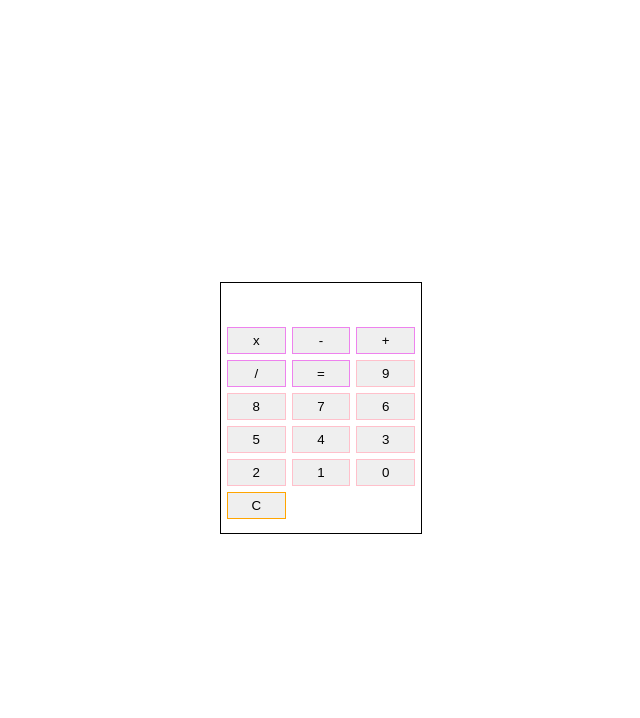
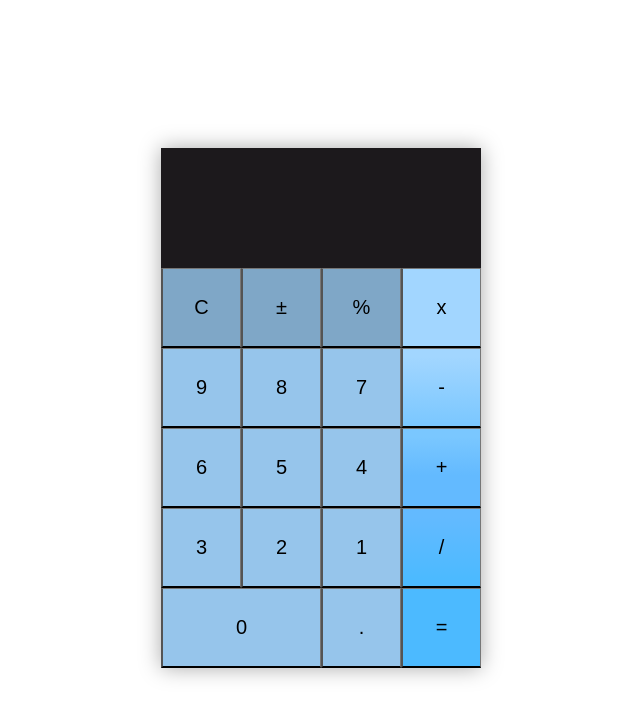
Before and after one commit to hydeiablakey/CalculatorApp, a React app: page / in a window 1280 px wide. Shown: the whole page, without its empty margins (319-959 px from the left). Built offline with nearby package versions, Linux system fonts and the light colour scheme.

Commit message:
Add styling to app and valueUtility method for utility buttons

```diff
--- a/components/containers/App/App.js
+++ b/components/containers/App/App.js
@@ -1,14 +1,12 @@
 import React, { Component } from 'react';
-import Input from '../../presentational/Input/Input';
-import Buttons from '../../presentational/Buttons/Buttons'
+import Display from '../../presentational/Display';
+import Buttons from '../../presentational/Buttons'
 import './App.less';
 
 export default class App extends Component {
   static _operatorCount = 0;
-
   constructor() {
     super();
-
     this.state = {
       prevNum: "",
       currentNum: "",
@@ -16,8 +14,18 @@ export default class App extends Component {
     }
   }
 
-
-  //Responsible for changing the currentNum to the previousNum and after clicking a valueperator, currentNum returns to "".
+ /*
+  * 1. Grabbing the operator
+  * 2. Moving currentNum to prevNum
+  * 3. Set currentOperation to operator
+  * 4. Check to see if this is the second or greater time
+  *    that we're using an operator in this sequence
+  *     a. If not, do nothing and continue
+  *     b. otherwise, evaluate with current currentNum, prevNum and
+  *        currentOperation by calling the _handleEvaluate method like
+  *        if the equal button was pressed
+  * 5. Increment operator count
+  */
 
   _handleOperators = ( event ) => {
     const valueOperator = event.target.value;
@@ -28,34 +36,72 @@ export default class App extends Component {
       currentOperation: valueOperator
     });
 
-    // handle the operation if this is the second or more
-    // time that we've reached an operator in the same
-    // sequence
+    if ( App._operatorCount >  0) {
+      this._handleEvaluate();
 
-    if ( App._operatorCount >  0) {
-      this._handleEvaluate(); //Then log the result of the first operation, to get another operation.
-
-    //currentNum is expecting a string because we don't parse until we hit the equal sign.
-    // But, we want to change the currentNumber into an int when a second operator is added or in other words
-    // when count is >= 1.
       console.log("State of currentNum: ", this.state.currentNum);
     }
-
-
-    console.log("handleOperators", this.state );
 
     App._operatorCount++;
   }
 
+  /* This is the setup for all utility buttons: clear, percent and plus/minus.
+   * It is responsible for checking if valueUtility is equal to %, C or plusminus.
+   * 1. Set valueUtility to the event value of the button's that contain this method.
+   * 2. Check if valueUtility is equal to %, if it is then divide the currentNumber by 100.
+   * 3. If it is not equal to %, check if it is equal to "C", if it is, then set the state.
+   * ...
+   */
+
+   _handleUtility = (event) => {
+    const valueUtility = event.target.value;
+
+    this._handleEvaluate();
+    if (valueUtility === "%") {
+      let percents = parseInt(this.state.currentNum);
+      const percentSign = percents / 100;
+      console.log("The percent equivalent: " + percentSign);
+
+      this.setState({
+      currentNum:percentSign
+
+      })
+
+   } else if (valueUtility === "C") {
+      this.setState({
+      currentNum: "",
+      prevNum: "",
+      currentOperation: null
+    })
+
+    } else if (valueUtility === "plusMinus" ) {
+      console.log("You tried to use a negative sign or change to postive!");
+    //soon add plus minus equation here.
+    }
+  }
+
+
 
   //responsible for converting string currentNum and previousNum and providing operations.
+ /*
+  * 1. Get currentNum, prevNum and currentOperation from state if it's avilable(non-empty string)
+  *    a. if they're available, continue
+  *    b. otherwise, we cant evaluate, so return(and maybe log an error)
+  * 2. Check the operator, and execute the operation
+  * 3. Set currentNum to new value
+  * 4. Clear out previousNum and currentOperation
+  */
+
   _handleEvaluate = () => {
-    let currentNumber = this.state.currentNum;
-    let previousNumber = this.state.prevNum;
-    let x = parseInt(currentNumber);
-    let y = parseInt(previousNumber);
-    console.log("Current Number: ", x);
-    console.log("Previous Number:", y);
+   /* if( ! (this.state.currentNum && this.state.prevNum && this.state.currentOperation)) {
+      console.error("what is this.");
+      return;
+    } */
+
+    let currentNumber = parseInt(this.state.currentNum);
+    let previousNumber = parseInt(this.state.prevNum);
+    let x = currentNumber;
+    let y = previousNumber;
 
     let value;
 
@@ -67,18 +113,15 @@ export default class App extends Component {
       value = x * y;
     } else if (this.state.currentOperation === "/") {
       value = x / y;
-    } else {
-      console.log("Invalid Operation.");
     }
 
     console.log("Result: ", String(value));
 
     this.setState({
-      prevNum: String(value),
+      prevNum: "",
       currentNum: String(value)
     });
-
-    }
+  }
 
   //Handles numbers that have more than one digit.
 
@@ -92,27 +135,17 @@ export default class App extends Component {
 
   }
 
-
-
-  //Setup for button to clear the calculator display
-  _clearNumbers = () => {
-    this.setState({
-      currentNum: "",
-      prevNum: "",
-      currentOperation: null
-    })
-  }
-
-
   render() {
     return (
       <div className="container">
-        <Input currentNum={ this.state.currentNum }/>
+        <Display currentNum={ this.state.currentNum }/>
         <Buttons
          handleOperators={ this._handleOperators }
          handleNumbers={ this._handleNumbers }
          handleClear={this._clearNumbers}
-         handleEvaluate={this._handleEvaluate} />
+         handleEqual={this._handleEqual}
+         handleEvaluate={this._handleEvaluate}
+         handleUtility={this._handleUtility} />
       </div>
     );
   }
--- a/components/containers/App/App.less
+++ b/components/containers/App/App.less
@@ -1,13 +1,118 @@
+
+
 #app {
-    display: flex;
-    justify-content: center;
-    align-items: center;
-    height: 100vh;
+  display: flex;
+  justify-content: center;
+  align-items: center;
+  height: 100vh;
+  font: 100 14px 'Roboto';
 }
 
+/* Container of all components */
 .container {
-	width: 200px;
-	height: 250px;
-	border: 1px solid;
+	width: 320px;
+	height: 520px;
 	padding: 0;
+	box-shadow: 0px 0px 20px 0px #AAA;
+	background-color: black;
 }
+
+/* Calculator Display */
+
+.display {
+	display: block;
+	height: 120px;
+  width: 100%;
+  padding: 10px;
+  text-align: right;
+  box-sizing: border-box;
+  background-color: #1C191C;
+  color: #FFF;
+  line-height: 130px;
+  font-size: 5em;
+}
+
+/* BUTTONS */
+
+button {
+
+	font-size: 20px;
+}
+
+.button {
+	display: inline-block;
+	width: 80px;
+	height: 80px;
+}
+
+.buttonsContainer {
+
+	display: grid;
+	grid-auto-flow: dense;
+	grid-template-columns: 1fr 1fr 1fr 1fr;
+	grid-template-rows: 1fr 1fr 1fr 1fr 1fr;
+	grid-template-areas:
+	"utility utility utility operator"
+	"number number number operator"
+	"number number number operator"
+	"number number number operator"
+	"number number number operator";
+	height: calc(100% - 120px)
+}
+
+.utilityBtn {
+	border-right: 1px solid #777;
+	border-top:1px solid #777;
+	background-color:#7FA7C7;
+	grid-area: utility;
+	grid-column: auto;
+}
+
+
+.operatorBtn {
+	border-right: 1px solid #777;
+	border-top:1px solid #777;
+	/*background: linear-gradient(to top, #4CBAFF 0%, #A2D6FF 100%)*/;
+
+	/*background-color:#6BBBD9;*/
+
+	grid-area: operator;
+	grid-column-start: 4;
+	grid-row: auto;
+	padding: 5px;
+}
+#multiply {
+	background-color: #A2D6FF;
+}
+#subtract {
+background: linear-gradient(to top, #7AC7FF 0%, #A2D6FF 90%);
+
+}
+#plus {
+background: linear-gradient(to top, #63BAFF 40%, #7AC7FF 90%);
+}
+#divide {
+background: linear-gradient(to top, #4CBAFF 10%, #63BAFF 90%);
+}
+#equal {
+background-color: #4CBAFF;
+
+
+
+}
+
+.numberBtn {
+	border-right: 1px solid #777;
+	border-top:1px solid #777;
+
+	background-color:#96C5EB;
+	grid-area: number;
+	grid-row: auto;
+	grid-column: auto;
+}
+
+.double {
+	width: 160px;
+	grid-column: span 2;
+
+}
--- /dev/null
+++ b/components/presentational/Buttons.js
@@ -0,0 +1,38 @@
+import React, { Component } from 'react';
+
+export default class Buttons extends Component {
+  render() {
+    let { handleOperators, handleNumbers, handleClear, handleEvaluate, handleUtility } = this.props;
+
+    return(
+
+    <div className="buttonsContainer">
+
+        <button className="button utilityBtn clearBtn" onClick={handleUtility} value="clear">C</button>
+        <button className ="button utilityBtn" onClick= {handleUtility} value="plusMinus">&#177;</button>
+        <button className ="button utilityBtn" onClick={handleUtility} value="%">%</button>
+
+        <button id="multiply" className="button operatorBtn" onClick={ handleOperators } value="x">x</button>
+        <button id="subtract" className="button operatorBtn" onClick={ handleOperators } value="-" >-</button>
+        <button id="plus" className="button operatorBtn" onClick={ handleOperators } value="+" >+</button>
+        <button id="divide" className="button operatorBtn" onClick={ handleOperators } value="/">/</button>
+
+        <button id="equal" className="button operatorBtn" onClick={ handleEvaluate } value="=">=</button>
+
+        <button className="button numberBtn" onClick={ handleNumbers } value="9">9</button>
+        <button className="button numberBtn" onClick={ handleNumbers } value="8">8</button>
+        <button className="button numberBtn" onClick={ handleNumbers } value="7">7</button>
+        <button className="button numberBtn" onClick={ handleNumbers } value="6">6</button>
+        <button className="button numberBtn" onClick={ handleNumbers } value="5">5</button>
+        <button className="button numberBtn" onClick={ handleNumbers } value="4">4</button>
+        <button className="button numberBtn" onClick={ handleNumbers } value="3">3</button>
+        <button className="button numberBtn" onClick={ handleNumbers } value="2">2</button>
+        <button className="button numberBtn" onClick={ handleNumbers } value="1">1</button>
+        <button className="button numberBtn double" onClick={ handleNumbers } value="0">0</button>
+        <button className="button numberBtn" value=".">.</button>
+
+    </div>
+    );
+  }
+
+}
--- a/components/presentational/Buttons/Buttons.js
+++ /dev/null
@@ -1,39 +0,0 @@
-import React, { Component } from 'react';
-import './Buttons.less';
-
-export default class Buttons extends Component {
-  render() {
-    let { handleOperators, handleNumbers, handleClear, handleEvaluate } = this.props;
-
-    return(
-      <div className="buttonContainer ">
-        <button className="operatorBtn" onClick={ handleOperators } value="x">x</button>
-        <button className="operatorBtn" onClick={ handleOperators } value="-" >-</button>
-        <button className="operatorBtn" onClick={ handleOperators } value="+" >+</button>
-        <button className="operatorBtn" onClick={ handleOperators } value="/">/</button>
-
-
-
-        <button className="operatorBtn" onClick={ handleEvaluate } value="=">=</button>
-
-
-
-        <button className="numberBtn" onClick={ handleNumbers } value="9">9</button>
-        <button className="numberBtn" onClick={ handleNumbers } value="8">8</button>
-        <button className="numberBtn" onClick={ handleNumbers } value="7">7</button>
-        <button className="numberBtn" onClick={ handleNumbers } value="6">6</button>
-        <button className="numberBtn" onClick={ handleNumbers } value="5">5</button>
-        <button className="numberBtn" onClick={ handleNumbers } value="4">4</button>
-        <button className="numberBtn" onClick={ handleNumbers } value="3">3</button>
-        <button className="numberBtn" onClick={ handleNumbers } value="2">2</button>
-        <button className="numberBtn" onClick={ handleNumbers } value="1">1</button>
-        <button className="numberBtn" onClick={ handleNumbers } value="0">0</button>
-
-        <button className="clearBtn" onClick={handleClear} value="clear">C</button>
-
-
-      </div>
-    );
-  }
-
-}
--- a/components/presentational/Buttons/Buttons.less
+++ /dev/null
@@ -1,30 +0,0 @@
-.buttonContainer{
-	margin: 3px;
-	display:grid;
-	grid-template-columns: repeat(3, 1fr);
-
-
-}
-
-.operatorBtn {
-	padding: 5px;
-	margin: 3px;
-	border: 1px solid violet;
-
-
-}
-
-.numberBtn {
-
-	border:1px solid pink;
-	padding: 5px;
-	margin: 3px;
-
-}
-
-.clearBtn {
-	border: 1px solid orange;
-	padding: 5px;
-	margin: 3px;
-
-}
--- /dev/null
+++ b/components/presentational/Display.js
@@ -0,0 +1,10 @@
+import React, { Component } from 'react';
+
+export default class Display extends Component {
+
+  render() {
+    return (
+      <div className="display" type="text" placeholder="0">{ this.props.currentNum }</div>
+    );
+  }
+}
--- a/components/presentational/Input/Input.js
+++ /dev/null
@@ -1,11 +0,0 @@
-import React, { Component } from 'react';
-import './Input.less';
-
-export default class Input extends Component {
-
-  render() {
-    return (
-      <div className="calculatorDisplay" type="text" placeholder="0">{ this.props.currentNum }</div>
-    );
-  }
-}
--- a/components/presentational/Input/Input.less
+++ /dev/null
@@ -1,8 +0,0 @@
-.calculatorDisplay {
-    height: 34px;
-    width: 100%;
-    display: inline-block;
-    padding: 10px;
-    text-align: right;
-    box-sizing: border-box;
-}
--- a/index.html
+++ b/index.html
@@ -3,6 +3,7 @@
   <head>
 
     <title> React Calculator </title>
+    <link href="https://fonts.googleapis.com/css?family=Roboto" rel="stylesheet">
   </head>
   <body>
     <div id="app"></div>
```
